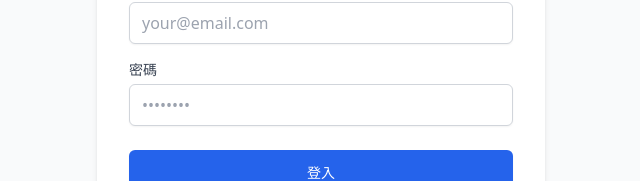
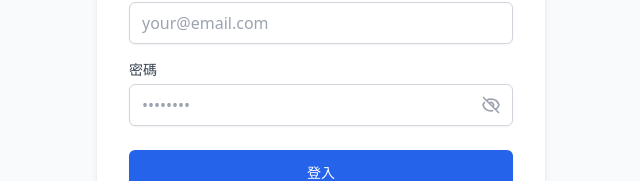
Before and after one commit to willieluk75/easy-maid, a Next.js app: page /signin in a window 1280 px wide. Shown: the part 283-464 px from the top of the page, without its empty margins (319-959 px from the left). Built offline with nearby package versions, Linux system fonts and the light colour scheme; no server answers.

Commit message:
Add show/hide password toggle on signin

```diff
--- a/src/app/signin/page.tsx
+++ b/src/app/signin/page.tsx
@@ -8,6 +8,7 @@
   const router = useRouter();
   const [email, setEmail] = useState('');
   const [password, setPassword] = useState('');
+  const [showPassword, setShowPassword] = useState(false);
   const [loading, setLoading] = useState(false);
   const [error, setError] = useState('');
 
@@ -109,16 +110,37 @@
               <label htmlFor="password" className="block text-sm font-medium text-gray-700">
                 密碼
               </label>
+              <div className="mt-1 relative">
                 <input
                   id="password"
                   name="password"
-                type="password"
+                  type={showPassword ? 'text' : 'password'}
                   required
                   value={password}
                   onChange={(e) => setPassword(e.target.value)}
-                className="mt-1 block w-full px-3 py-2 border border-gray-300 rounded-md shadow-sm focus:outline-none focus:ring-blue-500 focus:border-blue-500"
+                  className="block w-full px-3 py-2 pr-10 border border-gray-300 rounded-md shadow-sm focus:outline-none focus:ring-blue-500 focus:border-blue-500"
                   placeholder="••••••••"
                 />
+                <button
+                  type="button"
+                  onClick={() => setShowPassword(v => !v)}
+                  className="absolute inset-y-0 right-0 pr-3 flex items-center text-gray-400 hover:text-gray-600"
+                >
+                  {showPassword ? (
+                    <svg className="w-5 h-5" fill="none" viewBox="0 0 24 24" stroke="currentColor">
+                      <path strokeLinecap="round" strokeLinejoin="round" strokeWidth={2}
+                        d="M15 12a3 3 0 11-6 0 3 3 0 016 0z" />
+                      <path strokeLinecap="round" strokeLinejoin="round" strokeWidth={2}
+                        d="M2.458 12C3.732 7.943 7.523 5 12 5c4.478 0 8.268 2.943 9.542 7-1.274 4.057-5.064 7-9.542 7-4.477 0-8.268-2.943-9.542-7z" />
+                    </svg>
+                  ) : (
+                    <svg className="w-5 h-5" fill="none" viewBox="0 0 24 24" stroke="currentColor">
+                      <path strokeLinecap="round" strokeLinejoin="round" strokeWidth={2}
+                        d="M13.875 18.825A10.05 10.05 0 0112 19c-4.478 0-8.268-2.943-9.543-7a9.97 9.97 0 011.563-3.029m5.858.908a3 3 0 114.243 4.243M9.878 9.878l4.242 4.242M9.88 9.88l-3.29-3.29m7.532 7.532l3.29 3.29M3 3l3.59 3.59m0 0A9.953 9.953 0 0112 5c4.478 0 8.268 2.943 9.543 7a10.025 10.025 0 01-4.132 5.411m0 0L21 21" />
+                    </svg>
+                  )}
+                </button>
+              </div>
             </div>
           </div>
 
```
Lines whose indentation alone changed are shown as unchanged.
